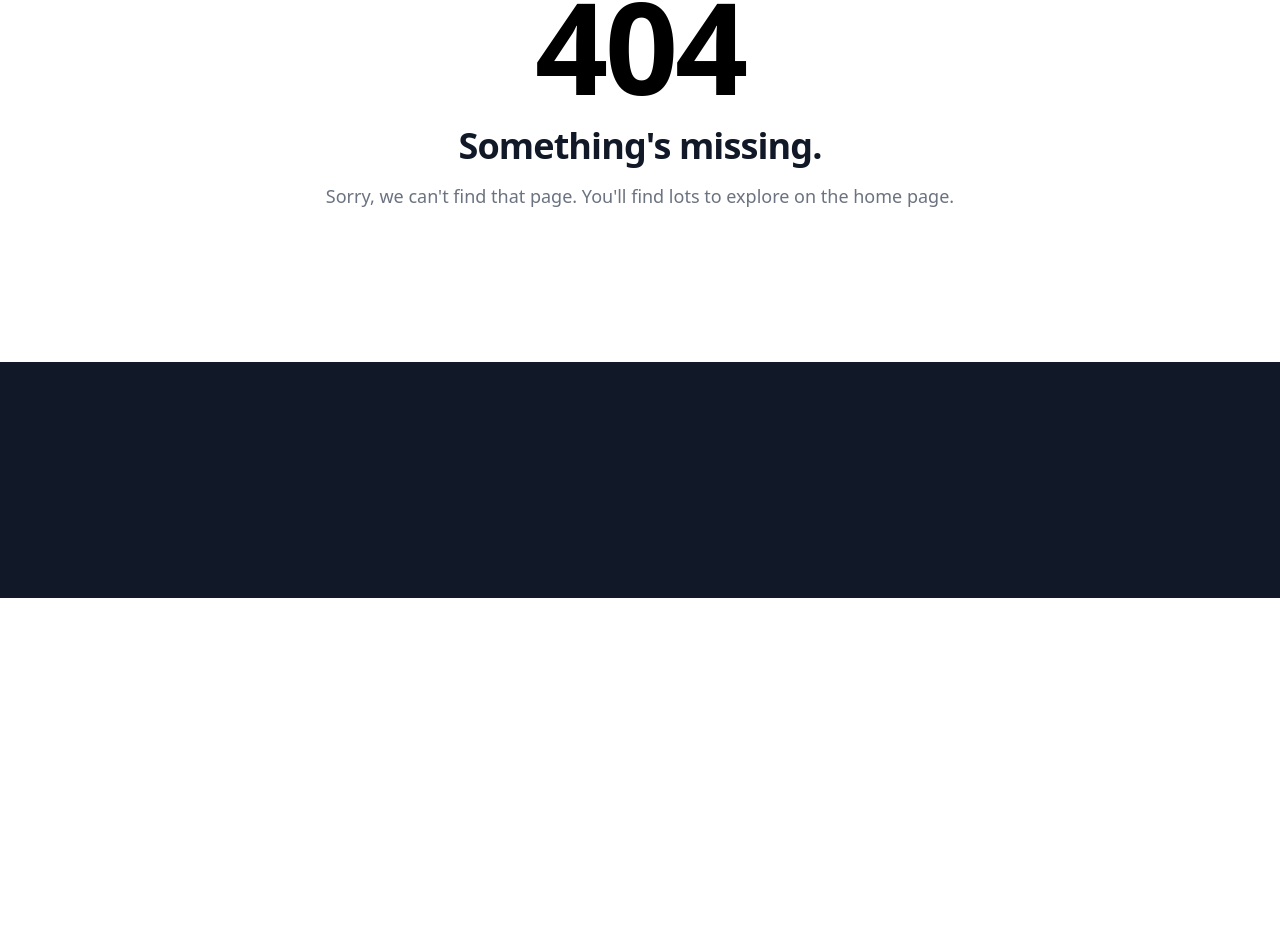
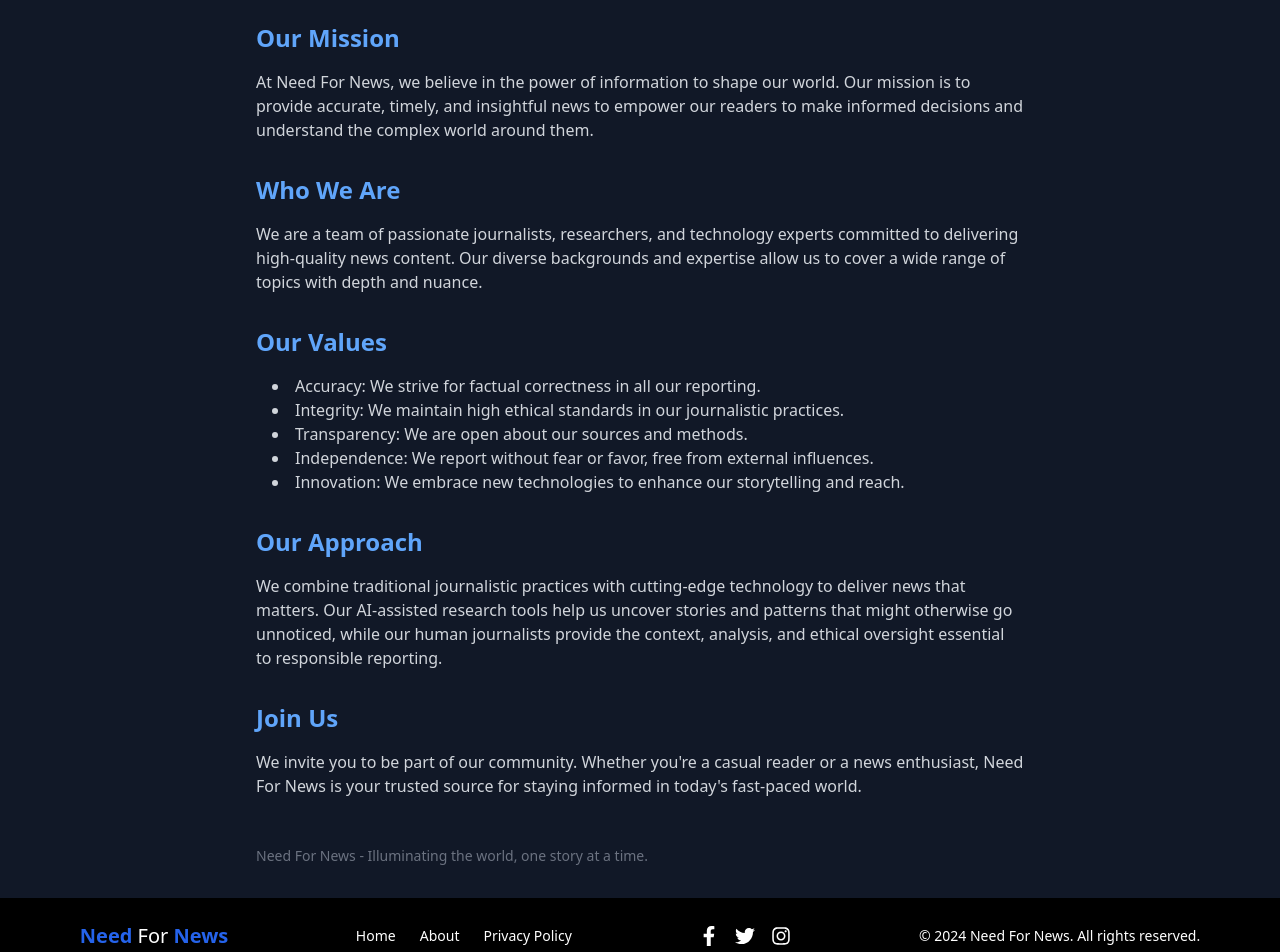
Before and after one commit to IamDevTrivedi/Need-For-News, a React (Create React App) app: page /about in a window 1280 px wide. Before the commit this address had no page. Shown: the part 202-1154 px from the top of the page. Before the commit the page ends 800 px from the top, so only its background shows below. Built offline with nearby package versions, Linux system fonts and the light colour scheme.

Commit message:
Project Finished

```diff
--- a/package.json
+++ b/package.json
@@ -13,6 +13,7 @@
     "dotenv": "^16.4.5",
     "react": "^18.3.1",
     "react-dom": "^18.3.1",
+    "react-icons": "^5.3.0",
     "react-infinite-scroll-component": "^6.1.0",
     "react-router-dom": "^6.27.0",
     "react-scripts": "5.0.1",
--- a/src/App.js
+++ b/src/App.js
@@ -5,7 +5,10 @@ import { BrowserRouter as Router, Route, Routes, Navigate } from 'react-router-d
 import NavBar from './components/NavBar';
 import NewsContainer from './components/NewsContainer';
 import LoadingBar from 'react-top-loading-bar'
-import  SearchResults  from './components/SearchResults' ;
+import SearchResults from './components/SearchResults';
+import Footer from './components/Footer'
+import Privacy from './components/Privacy'
+import About from './components/About';
 
 
 const categories = ['general', 'business', 'entertainment', 'health', 'science', 'sports', 'technology'];
@@ -38,12 +41,17 @@ function App() {
           {/* New Search Route */}
           <Route
             path="/search/:query"
-            element={<SearchResults setProgress={setProgress} />}
+            element={<SearchResults setProgress={setProgress} />
+            }
           />
+
+          <Route path="/privacy" element={<Privacy />} />
+
+          <Route path="/about" element={<About />} />
 
           <Route path="*" element={
 
-            <section className="bg-white dark:bg-gray-900">
+            <section className="bg-white dark:bg-gray-900 min-h-screen">
               <div className="py-8 px-4 mx-auto max-w-screen-xl lg:py-16 lg:px-6">
                 <div className="mx-auto max-w-screen-sm text-center">
                   <h1 className="mb-4 text-7xl tracking-tight font-extrabold lg:text-9xl text-primary-600 dark:text-primary-500">404</h1>
@@ -57,6 +65,9 @@ function App() {
           } />
 
         </Routes>
+
+        <Footer />
+
       </div>
     </Router>
   );
--- /dev/null
+++ b/src/components/About.js
@@ -0,0 +1,57 @@
+import React from 'react';
+
+const About = () => {
+    document.title = "Need For News | About"
+    return (
+        <div className="bg-gray-900 text-gray-300 min-h-screen p-8">
+            <div className="max-w-3xl mx-auto">
+                <h1 className="text-4xl font-bold mb-8 text-white">About Need For News</h1>
+
+                <section className="mb-8">
+                    <h2 className="text-2xl font-semibold mb-4 text-blue-400">Our Mission</h2>
+                    <p className="mb-4">
+                        At Need For News, we believe in the power of information to shape our world. Our mission is to provide accurate, timely, and insightful news to empower our readers to make informed decisions and understand the complex world around them.
+                    </p>
+                </section>
+
+                <section className="mb-8">
+                    <h2 className="text-2xl font-semibold mb-4 text-blue-400">Who We Are</h2>
+                    <p className="mb-4">
+                        We are a team of passionate journalists, researchers, and technology experts committed to delivering high-quality news content. Our diverse backgrounds and expertise allow us to cover a wide range of topics with depth and nuance.
+                    </p>
+                </section>
+
+                <section className="mb-8">
+                    <h2 className="text-2xl font-semibold mb-4 text-blue-400">Our Values</h2>
+                    <ul className="list-disc list-inside mb-4 ml-4">
+                        <li>Accuracy: We strive for factual correctness in all our reporting.</li>
+                        <li>Integrity: We maintain high ethical standards in our journalistic practices.</li>
+                        <li>Transparency: We are open about our sources and methods.</li>
+                        <li>Independence: We report without fear or favor, free from external influences.</li>
+                        <li>Innovation: We embrace new technologies to enhance our storytelling and reach.</li>
+                    </ul>
+                </section>
+
+                <section className="mb-8">
+                    <h2 className="text-2xl font-semibold mb-4 text-blue-400">Our Approach</h2>
+                    <p className="mb-4">
+                        We combine traditional journalistic practices with cutting-edge technology to deliver news that matters. Our AI-assisted research tools help us uncover stories and patterns that might otherwise go unnoticed, while our human journalists provide the context, analysis, and ethical oversight essential to responsible reporting.
+                    </p>
+                </section>
+
+                <section className="mb-8">
+                    <h2 className="text-2xl font-semibold mb-4 text-blue-400">Join Us</h2>
+                    <p className="mb-4">
+                        We invite you to be part of our community. Whether you're a casual reader or a news enthusiast, Need For News is your trusted source for staying informed in today's fast-paced world.
+                    </p>
+                </section>
+
+                <footer className="text-sm text-gray-500 mt-12">
+                    <p>Need For News - Illuminating the world, one story at a time.</p>
+                </footer>
+            </div>
+        </div>
+    );
+};
+
+export default About;
--- /dev/null
+++ b/src/components/Footer.js
@@ -0,0 +1,42 @@
+import React from 'react';
+import { Link } from 'react-router-dom';
+import { FaFacebookF, FaTwitter, FaInstagram } from 'react-icons/fa';
+
+const Footer = () => {
+  return (
+    <footer className='bg-black text-white px-4 py-6 text-xl flex flex-col md:flex-row items-center justify-around'>
+      <div>
+        <span className='text-blue-600 font-bold'> Need</span> For
+        <span className='text-blue-600 font-bold'> News</span>
+      </div>
+
+      <div>
+        <div className="flex space-x-6 text-sm">
+          <Link to="/" className="hover:text-blue-400 transition">Home</Link>
+          <Link to="/about" className="hover:text-blue-400 transition">About</Link>
+          <Link to="/privacy" className="hover:text-blue-400 transition">Privacy Policy</Link>
+        </div>
+      </div>
+
+      <div>
+        <div className="flex space-x-4">
+          <a href="https://facebook.com" target="_blank" rel="noopener noreferrer" aria-label="Facebook" className="hover:text-blue-500 transition">
+            <FaFacebookF size={20} />
+          </a>
+          <a href="https://twitter.com" target="_blank" rel="noopener noreferrer" aria-label="Twitter" className="hover:text-blue-300 transition">
+            <FaTwitter size={20} />
+          </a>
+          <a href="https://instagram.com" target="_blank" rel="noopener noreferrer" aria-label="Instagram" className="hover:text-pink-400 transition">
+            <FaInstagram size={20} />
+          </a>
+        </div>
+      </div>
+
+      <div className="text-sm mt-4 md:mt-0">
+        &copy; {new Date().getFullYear()} Need For News. All rights reserved.
+      </div>
+    </footer>
+  );
+};
+
+export default Footer;
--- /dev/null
+++ b/src/components/Privacy.js
@@ -0,0 +1,62 @@
+import React from 'react';
+
+const Privacy = () => {
+    document.title = "Need For News | Privacy" ;
+    return (
+        <div className="bg-gray-900 text-gray-300 min-h-screen p-8">
+            <div className="max-w-3xl mx-auto">
+                <h1 className="text-4xl font-bold mb-8 text-white">Privacy Policy</h1>
+
+                <section className="mb-8">
+                    <h2 className="text-2xl font-semibold mb-4 text-blue-400">1. Information We Collect</h2>
+                    <p className="mb-4">
+                        We collect information you provide directly to us, such as when you create an account,
+                        subscribe to our newsletter, or contact us for support.
+                    </p>
+                </section>
+
+                <section className="mb-8">
+                    <h2 className="text-2xl font-semibold mb-4 text-blue-400">2. How We Use Your Information</h2>
+                    <p className="mb-4">
+                        We use the information we collect to provide, maintain, and improve our services,
+                        to develop new ones, and to protect our company and our users.
+                    </p>
+                </section>
+
+                <section className="mb-8">
+                    <h2 className="text-2xl font-semibold mb-4 text-blue-400">3. Sharing of Information</h2>
+                    <p className="mb-4">
+                        We may share information about you in the following ways:
+                    </p>
+                    <ul className="list-disc list-inside mb-4 ml-4">
+                        <li>With vendors, consultants, and other service providers who need access to such information to carry out work on our behalf;</li>
+                        <li>In response to a request for information if we believe disclosure is in accordance with any applicable law, regulation, or legal process;</li>
+                        <li>If we believe your actions are inconsistent with our user agreements or policies, or to protect the rights, property, and safety of our company or others.</li>
+                    </ul>
+                </section>
+
+                <section className="mb-8">
+                    <h2 className="text-2xl font-semibold mb-4 text-blue-400">4. Data Security</h2>
+                    <p className="mb-4">
+                        We take reasonable measures to help protect information about you from loss, theft, misuse,
+                        unauthorized access, disclosure, alteration, and destruction.
+                    </p>
+                </section>
+
+                <section className="mb-8">
+                    <h2 className="text-2xl font-semibold mb-4 text-blue-400">5. Changes to this Policy</h2>
+                    <p className="mb-4">
+                        We may change this privacy policy from time to time. If we make changes,
+                        we will notify you by revising the date at the top of the policy.
+                    </p>
+                </section>
+
+                <footer className="text-sm text-gray-500 mt-12">
+                    <p>Last updated: {new Date().toDateString()}</p>
+                </footer>
+            </div>
+        </div>
+    );
+};
+
+export default Privacy;
--- a/src/components/SearchResults.js
+++ b/src/components/SearchResults.js
@@ -60,7 +60,7 @@ const SearchResults = ({ searchQuery, setProgress }) => {
     return (
         <div className="grid grid-cols-1 md:grid-cols-2 lg:grid-cols-3 gap-4 p-4">
             {articles.map((article) => (
-                <NewsItem
+                article.title !== "[Removed]" && <NewsItem
                     key={article.url}
                     title={article.title}
                     description={article.description}
```
Also changed, not shown: 1 other file (tests, documents, lock files or other folders).
